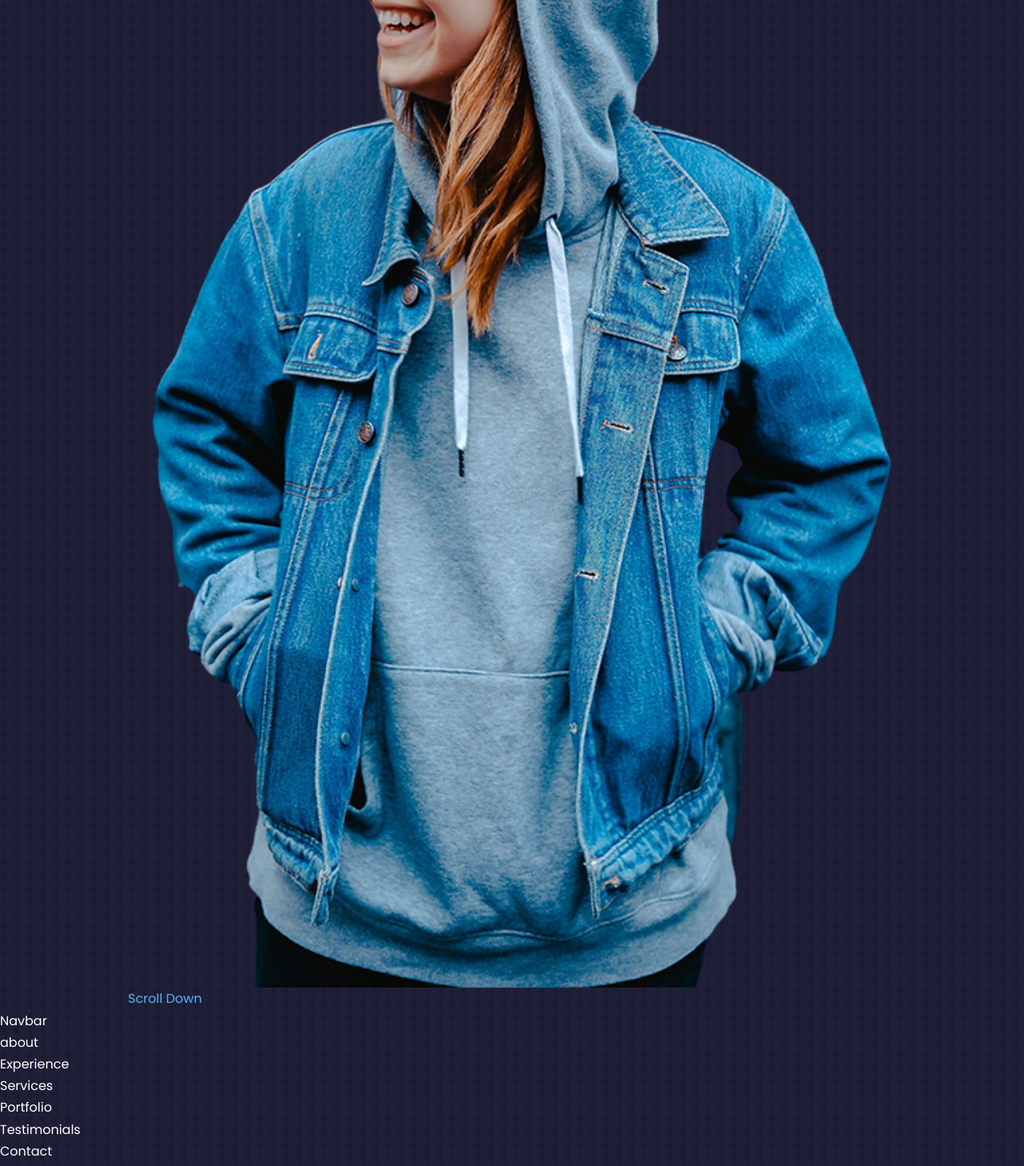
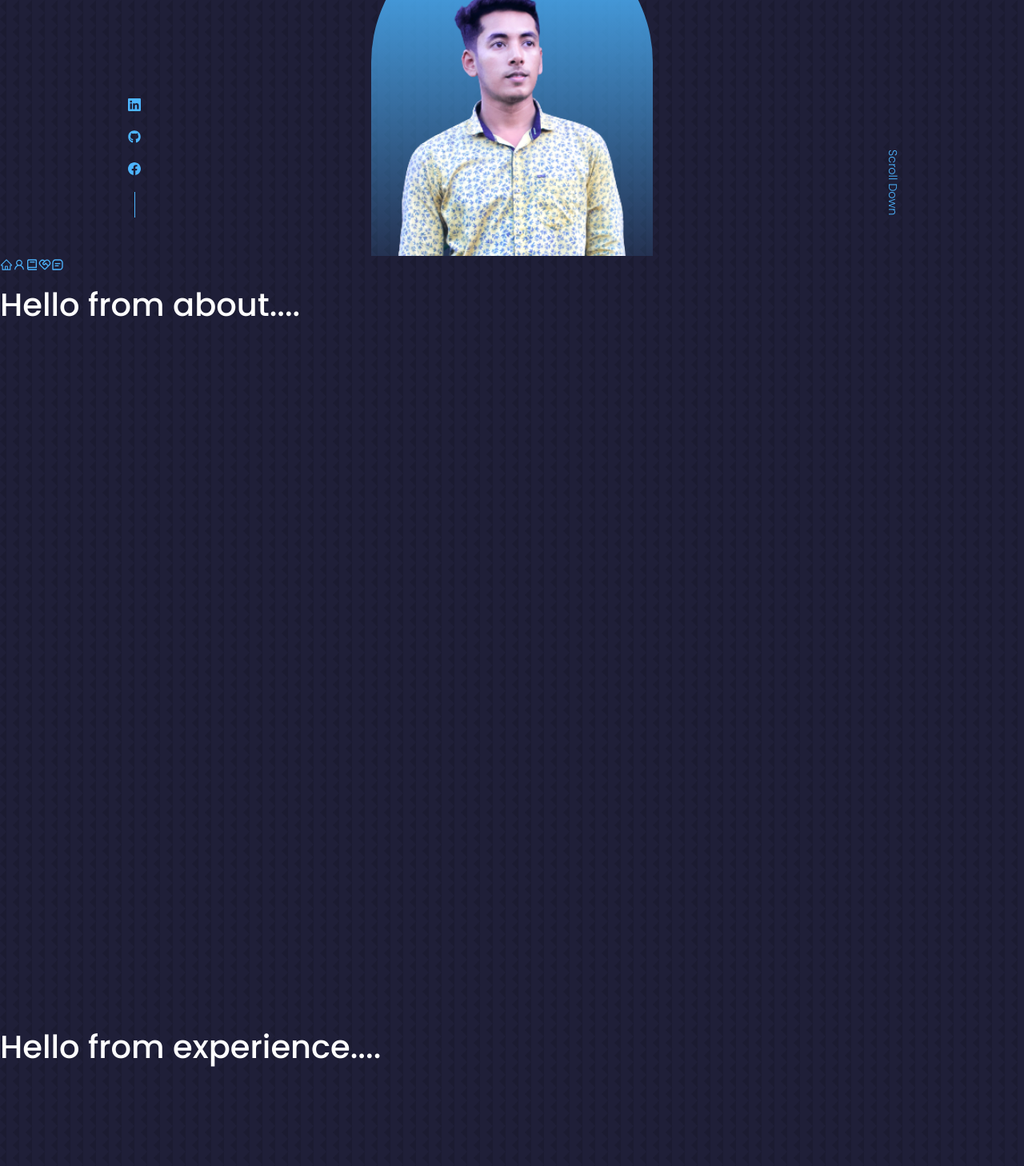
Before and after one commit to Mahmud2640/my-react-portfolio, a React (Create React App) app: page / in a window 1280 px wide. Shown: the part 480-1938 px from the top of the page at 80% size. Built offline with nearby package versions, Linux system fonts and the light colour scheme.

Commit message:
add some id

```diff
--- a/src/Components/About/About.jsx
+++ b/src/Components/About/About.jsx
@@ -2,7 +2,11 @@ import React from "react";
 import "./About.css";
 
 const About = () => {
-  return <div>about</div>;
+  return (
+    <section id="about">
+      <h1>Hello from about....</h1>
+    </section>
+  );
 };
 
 export default About;
--- a/src/Components/Contact/Contact.jsx
+++ b/src/Components/Contact/Contact.jsx
@@ -2,7 +2,11 @@ import React from "react";
 import "./Contact.css";
 
 const Contact = () => {
-  return <div>Contact</div>;
+  return (
+    <section id="contact">
+      <h1>Hello from contact....</h1>
+    </section>
+  );
 };
 
 export default Contact;
--- a/src/Components/Experience/Experience.jsx
+++ b/src/Components/Experience/Experience.jsx
@@ -2,7 +2,11 @@ import React from "react";
 import "./Experience.css";
 
 const Experience = () => {
-  return <div>Experience</div>;
+  return (
+    <section id="experience">
+      <h1>Hello from experience....</h1>
+    </section>
+  );
 };
 
 export default Experience;
--- a/src/Components/Header/Header.css
+++ b/src/Components/Header/Header.css
@@ -0,0 +1,76 @@
+header {
+  height: 100vh;
+  padding-top: 7rem;
+  overflow: hidden;
+}
+.header_container {
+  text-align: center;
+  height: 100%;
+  position: relative;
+}
+
+/* ========== CTA ========== */
+.cta {
+  margin-top: 2.5rem;
+  display: flex;
+  gap: 1.2rem;
+  justify-content: center;
+}
+
+/* ========== Header Social ========== */
+.header_socials {
+  display: flex;
+  flex-direction: column;
+  align-items: center;
+  gap: 0.8rem;
+  position: absolute;
+  left: 0;
+  bottom: 3rem;
+}
+.header_socials::after {
+  content: "";
+  width: 1px;
+  height: 2rem;
+  background: var(--color-primary);
+}
+
+/* ========== ME ========== */
+.me {
+  background: linear-gradient(var(--color-primary), transparent);
+  width: 22rem;
+  height: 30rem;
+  position: absolute;
+  left: calc(50% - 11rem);
+  margin-top: 4rem;
+  border-radius: 12rem 12rem 0 0;
+  overflow: hidden;
+  padding: 5rem 1.5rem 1.5rem 1.5rem;
+}
+
+/* ========== Scroll Down ========== */
+.scroll_down {
+  position: absolute;
+  right: -2.3rem;
+  bottom: 5rem;
+  transform: rotate(90deg);
+  font-weight: 300;
+  font-size: 0.9rem;
+}
+
+/* ============ Media Queries ============ */
+
+@media screen and (max-width: 1024px) {
+  header {
+    height: 68vh;
+  }
+}
+
+@media screen and (max-width: 600px) {
+  header {
+    height: 100vh;
+  }
+  .header_socials,
+  .scroll_down {
+    display: none;
+  }
+}
--- a/src/Components/Header/Header.jsx
+++ b/src/Components/Header/Header.jsx
@@ -1,7 +1,7 @@
 import React from "react";
 import CTA from "./CTA";
 import "./Header.css";
-import ME from "../../assets/me.png";
+import me from "../../assets/me.png";
 import HeaderSocials from "./HeaderSocials";
 
 const Header = () => {
@@ -15,7 +15,7 @@ const Header = () => {
         <HeaderSocials />
 
         <div className="me">
-          <img src={ME} alt="me" />
+          <img src={me} alt="me" />
         </div>
         <a href="#contact" className="scroll_down">
           Scroll Down
--- a/src/Components/Navbar/Navbar.jsx
+++ b/src/Components/Navbar/Navbar.jsx
@@ -1,8 +1,31 @@
 import React from "react";
 import "./Navbar.css";
+import { AiOutlineHome } from "react-icons/ai";
+import { AiOutlineUser } from "react-icons/ai";
+import { BiBook } from "react-icons/bi";
+import { RiServiceLine } from "react-icons/ri";
+import { BiMessageSquareDetail } from "react-icons/bi";
 
 const Navbar = () => {
-  return <div>Navbar</div>;
+  return (
+    <nav>
+      <a href="#">
+        <AiOutlineHome />
+      </a>
+      <a href="#about">
+        <AiOutlineUser />
+      </a>
+      <a href="#experience">
+        <BiBook />
+      </a>
+      <a href="#service">
+        <RiServiceLine />
+      </a>
+      <a href="#contact">
+        <BiMessageSquareDetail />
+      </a>
+    </nav>
+  );
 };
 
 export default Navbar;
--- a/src/Components/Portfolio/Portfolio.jsx
+++ b/src/Components/Portfolio/Portfolio.jsx
@@ -2,7 +2,11 @@ import React from "react";
 import "./Portfolio.css";
 
 const Portfolio = () => {
-  return <div>Portfolio</div>;
+  return (
+    <section id="portfolio">
+      <h1>Hello from Portfolio....</h1>
+    </section>
+  );
 };
 
 export default Portfolio;
--- a/src/Components/Services/Services.jsx
+++ b/src/Components/Services/Services.jsx
@@ -2,7 +2,9 @@ import React from "react";
 import "./Services.css";
 
 const Services = () => {
-  return <div>Services</div>;
+  return <section id="service">
+  <h1>Hello from Service....</h1>
+</section>;
 };
 
 export default Services;
--- a/src/Components/Testimonials/Testimonials.jsx
+++ b/src/Components/Testimonials/Testimonials.jsx
@@ -2,7 +2,11 @@ import React from "react";
 import "./Testimonials.css";
 
 const Testimonials = () => {
-  return <div>Testimonials</div>;
+  return (
+    <section id="Testimonials">
+      <h1>Hello from Testimonials....</h1>
+    </section>
+  );
 };
 
 export default Testimonials;
--- a/src/index.css
+++ b/src/index.css
@@ -62,6 +62,7 @@ h1 {
 }
 section {
   margin-bottom: 8rem;
+  height: 100vh;
 }
 section > h2,
 section > h5 {
```
Also changed, not shown: src/assets/me.png.
